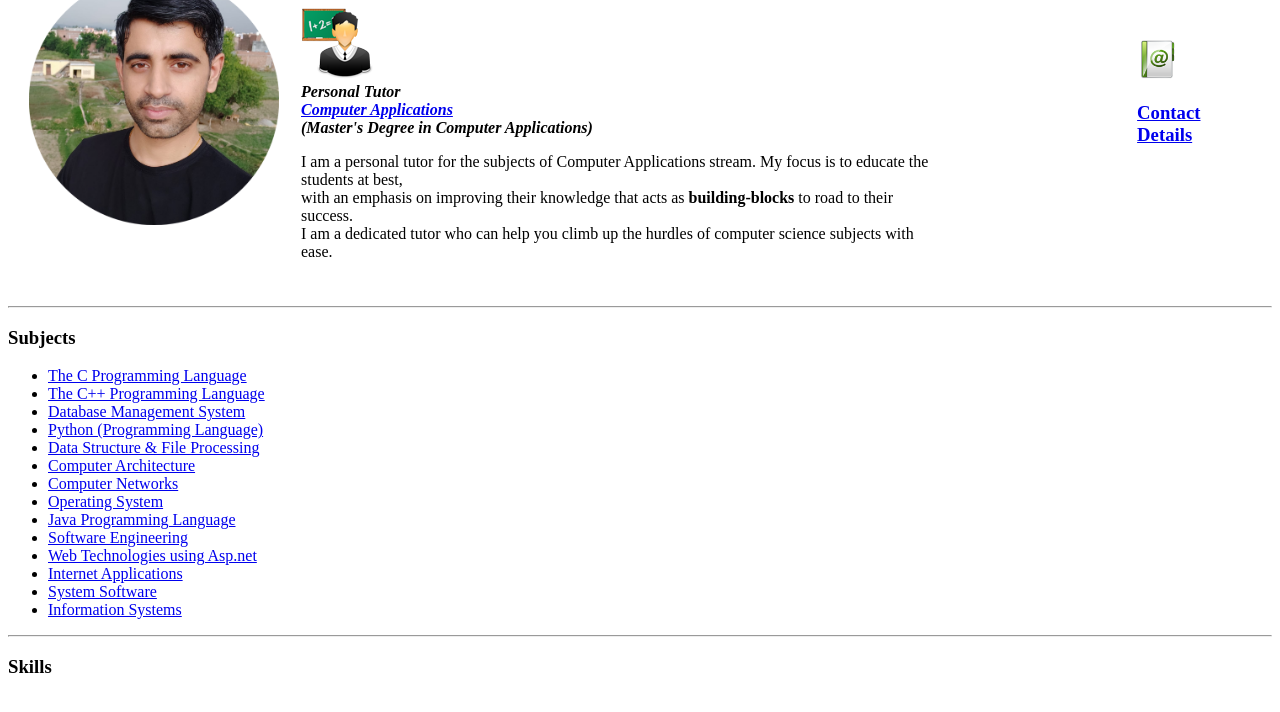
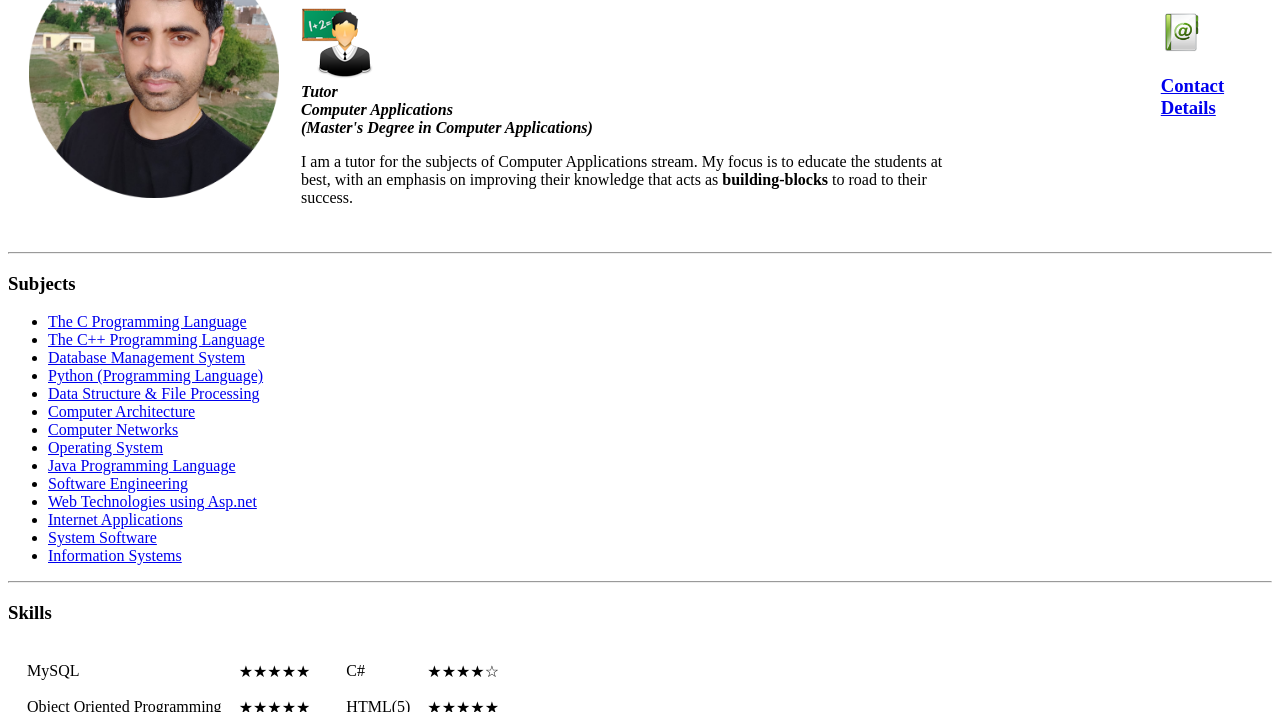
Before and after one commit to Saurabh2749/aboutme, a plain HTML site: page index.html in a window 1280 px wide. Shown: the part 102-814 px from the top of the page. Drawn offline with Linux system fonts and the light colour scheme.

Commit message:
update 1

```diff
--- a/index.html
+++ b/index.html
@@ -12,11 +12,10 @@
       <td><img src="Images/Saurabh Sharma.png" height="250" width="250" alt="Saurabh Sharma profile picture"></td>
       <td>
         <h1>Saurabh Sharma</h1>
-        <p><img src="Images/tutor.png" alt="Tutor"><br><em><strong>Personal Tutor</strong></em><br>
-          <strong><a href="https://en.wikipedia.org/wiki/Computer_science"><em>Computer Applications</em></a></strong> <br>
+        <p><img src="Images/tutor.png" alt="Tutor"><br><em><strong>Tutor</strong></em><br>
+          <strong><em>Computer Applications</em></strong> <br>
           <em><strong>(Master's Degree in Computer Applications)</strong></em></p>
-        <p>I am a personal tutor for the subjects of Computer Applications stream. My focus is to educate the students at best,<br> with an emphasis on improving their knowledge that acts as <strong>building-blocks</strong> to road to their success.
-          <br>I am a dedicated tutor who can help you climb up the hurdles of computer science subjects with ease.
+        <p>I am a tutor for the subjects of Computer Applications stream. My focus is to educate the students at best, with an emphasis on improving their knowledge that acts as <strong>building-blocks</strong> to road to their success.
         </p>
       </td>
       <td>  </td>
```
Also changed, not shown: Contact Me.html (+1 -1 lines).
